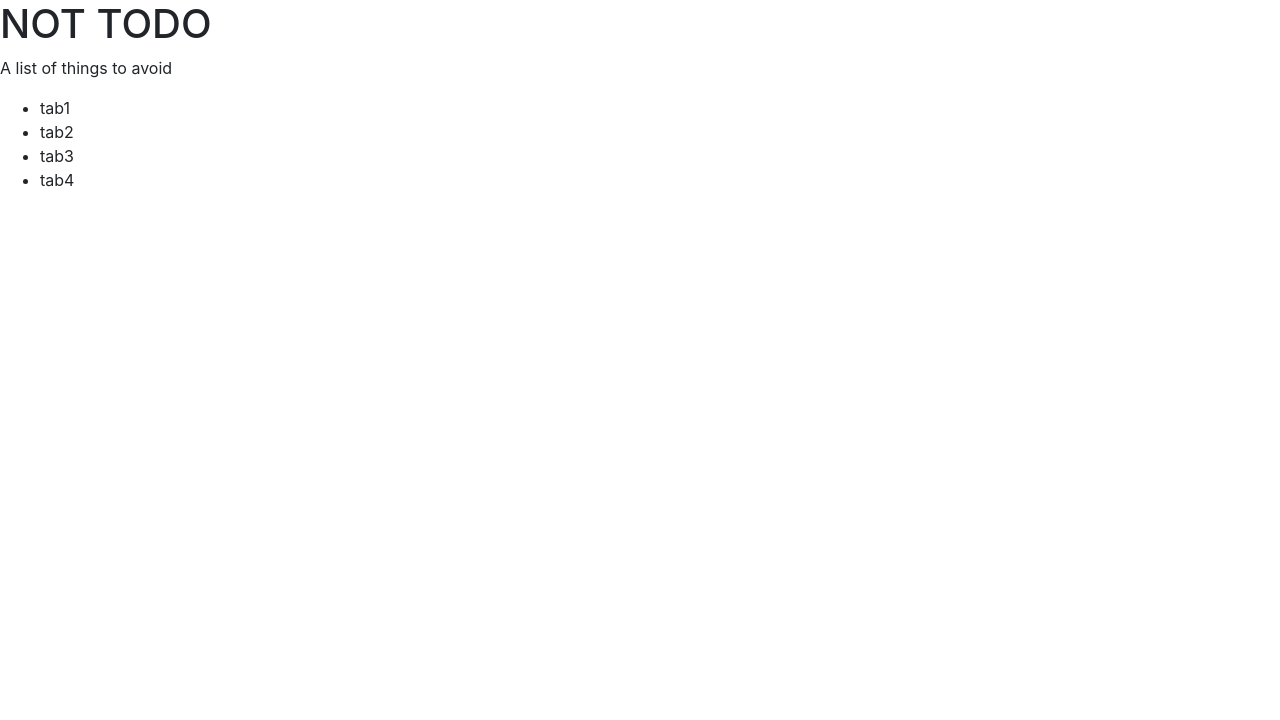
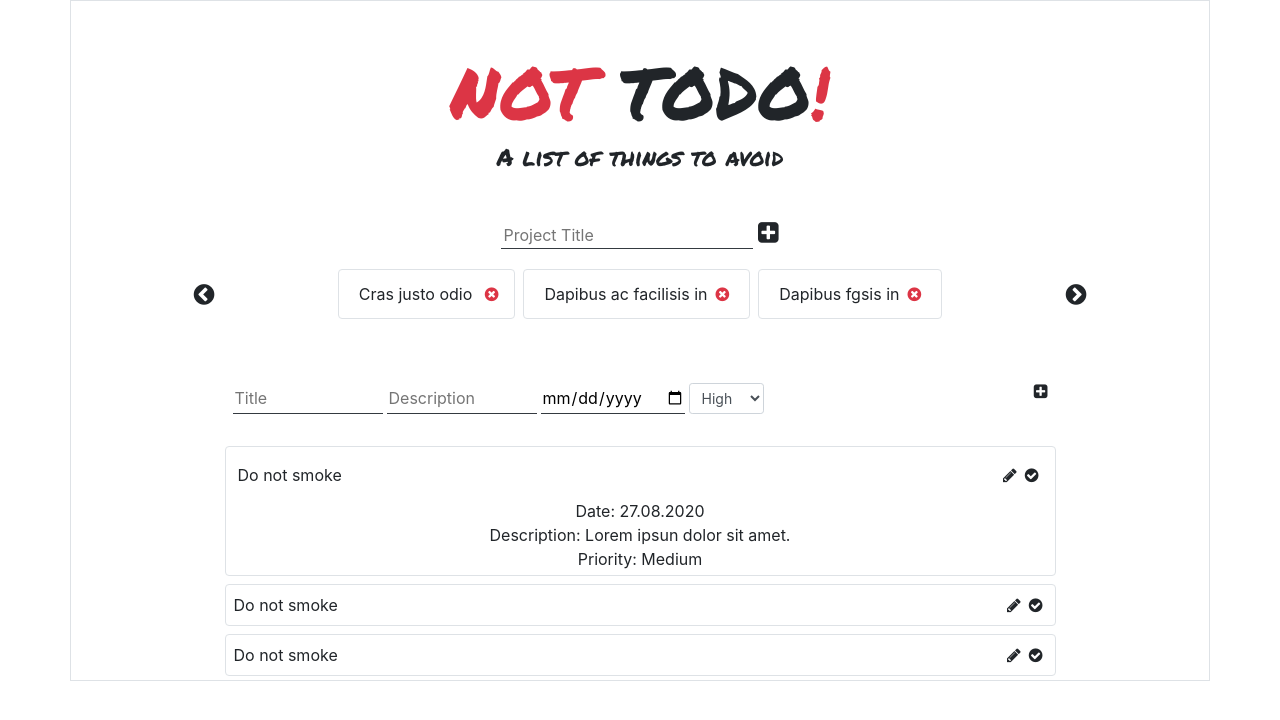
Before and after one commit to PhillipUg/not-todo-list, a website built with webpack: page dist/index.html in a window 1280 px wide. Built offline with nearby package versions, Linux system fonts and the light colour scheme.

Commit message:
create hard coded UI with HTML

```diff
--- a/dist/index.html
+++ b/dist/index.html
@@ -6,30 +6,79 @@
   <meta name="viewport" content="width=device-width, initial-scale=1.0">
   <title>ToDo List</title>
   <link rel="stylesheet" href="https://stackpath.bootstrapcdn.com/bootstrap/4.5.2/css/bootstrap.min.css" integrity="sha384-JcKb8q3iqJ61gNV9KGb8thSsNjpSL0n8PARn9HuZOnIxN0hoP+VmmDGMN5t9UJ0Z" crossorigin="anonymous">
+  <link href="https://fonts.googleapis.com/css2?family=Permanent+Marker&display=swap" rel="stylesheet">
   <link rel="stylesheet" href="./stylesheets/style.css">
+  <link rel="stylesheet" href="https://cdnjs.cloudflare.com/ajax/libs/font-awesome/4.7.0/css/font-awesome.min.css">
 </head>
 
 <body>
+  <div class="container border d-flex align-items-center justify-content-center text-center flex-column">
+    <nav class="w-100 text-center p-5">
+        <h1 class="title display-3"><span class="text-danger">NOT</span> TODO<span class="text-danger">!</span></h1>
+        <p class="title h4 mt-2 mb-5">A list of things to avoid</p>
 
-  <div class="header">
-    <h1>NOT TODO</h1>
-    <p>A list of things to avoid</p>
+        <form action="" class="mb-3">
+          <input type="text" class="border-top-0 border-right-0 border-left-0 border-bottom outline border-dark" placeholder="Project Title">
+          <i class="fa fa-plus-square arrow" aria-hidden="true"></i>
+        </form>
+        <div class="d-flex align-items-center justify-content-around">
+          <i class="fa fa-chevron-circle-left arrow" aria-hidden="true"></i>
+          <ul class="list-group list-group-horizontal">
+            <li class="list-group-item m-1 pr-3 border rounded wrap">Cras justo odio <i class="fa fa-times-circle ml-2 text-danger" aria-hidden="true"></i></li>
+            <li class="list-group-item m-1 border rounded wrap">Dapibus ac facilisis in<i class="fa fa-times-circle ml-2 text-danger" aria-hidden="true"></i></li>
+            <li class="list-group-item m-1 border rounded wrap">Dapibus fgsis in<i class="fa fa-times-circle ml-2 text-danger" aria-hidden="true"></i></li>
+          </ul>
+          <i class="fa fa-chevron-circle-right arrow" aria-hidden="true"></i>
+        </div>
+    </nav>
+    <main class="d-flex flex-column w-75">
+      <div class="border-0 w-100 d-flex justify-content-between p-2 my-1 rounded">
+        <form action="" class="mb-3 wrap d-flex">
+          <input type="text" class="border-top-0 border-right-0 border-left-0 border-bottom outline border-dark mr-1" placeholder="Title"  size="10">
+          <input type="text" class="border-top-0 border-right-0 border-left-0 border-bottom outline border-dark mr-1" placeholder="Description" size="10">
+          <input type="date" class="border-top-0 border-right-0 border-left-0 border-bottom outline border-dark mr-1">
+          <select class="form-control form-control-sm select" >
+            <option>High</option>
+            <option>Medium</option>
+            <option>Low</option>
+          </select>
+        </form>
+        <div class="d-flex">
+          <i class="fa fa-plus-square" aria-hidden="true"></i>
+        </div>
+      </div>
+
+      <div class="border w-100 p-1 my-1 rounded">
+        <div class=" w-100 d-flex justify-content-between p-2 my-1 ">
+          <div>Do not smoke</div>
+          <div class="d-flex">
+            <i class="fa fa-pencil m-1" aria-hidden="true"></i>
+            <i class="fa fa-check-circle m-1" aria-hidden="true"></i>
+          </div>
+        </div>
+        <div>
+          <div>Date: <span>27.08.2020</span></div>
+          <div>Description: <span>Lorem ipsun dolor sit amet.</span></div>
+          <div>Priority: <span>Medium</span></div>
+        </div>
+      </div>
+      <div class="border w-100 d-flex justify-content-between p-2 my-1 rounded">
+        <div>Do not smoke</div>
+        <div class="d-flex">
+          <i class="fa fa-pencil m-1" aria-hidden="true"></i>
+          <i class="fa fa-check-circle m-1" aria-hidden="true"></i>
+        </div>
+      </div>
+      <div class="border w-100 d-flex justify-content-between p-2 my-1 rounded">
+        <div>Do not smoke</div>
+        <div class="d-flex">
+          <i class="fa fa-pencil m-1" aria-hidden="true"></i>
+          <i class="fa fa-check-circle m-1" aria-hidden="true"></i>
+        </div>
+      </div>
+    </main>
+
   </div>
-
-  <section class="tabs">
-    <ul>
-      <li class="tabs1">tab1</li>
-      <li class="tabs2">tab2</li>
-      <li class="tabs3">tab3</li>
-      <li class="tabs4">tab4</li>
-    </ul>
-  </section>
-
-  <main class="container">
-    <div></div>
-    <div></div>
-    <div></div>
-  </main>
 
   <script src="https://code.jquery.com/jquery-3.5.1.slim.min.js" integrity="sha384-DfXdz2htPH0lsSSs5nCTpuj/zy4C+OGpamoFVy38MVBnE+IbbVYUew+OrCXaRkfj" crossorigin="anonymous"></script>
 <script src="https://cdn.jsdelivr.net/npm/popper.js@1.16.1/dist/umd/popper.min.js" integrity="sha384-9/reFTGAW83EW2RDu2S0VKaIzap3H66lZH81PoYlFhbGU+6BZp6G7niu735Sk7lN" crossorigin="anonymous"></script>
--- a/dist/stylesheets/style.css
+++ b/dist/stylesheets/style.css
@@ -0,0 +1,20 @@
+.title {
+	font-family: 'Permanent Marker', cursive;
+}
+
+.outline {
+	outline: none;
+}
+
+.arrow {
+	font-size: 1.5rem !important;
+}
+
+.wrap {
+	white-space: nowrap;
+	overflow: hidden;
+}
+
+.select {
+	width: 75px;
+}
```
